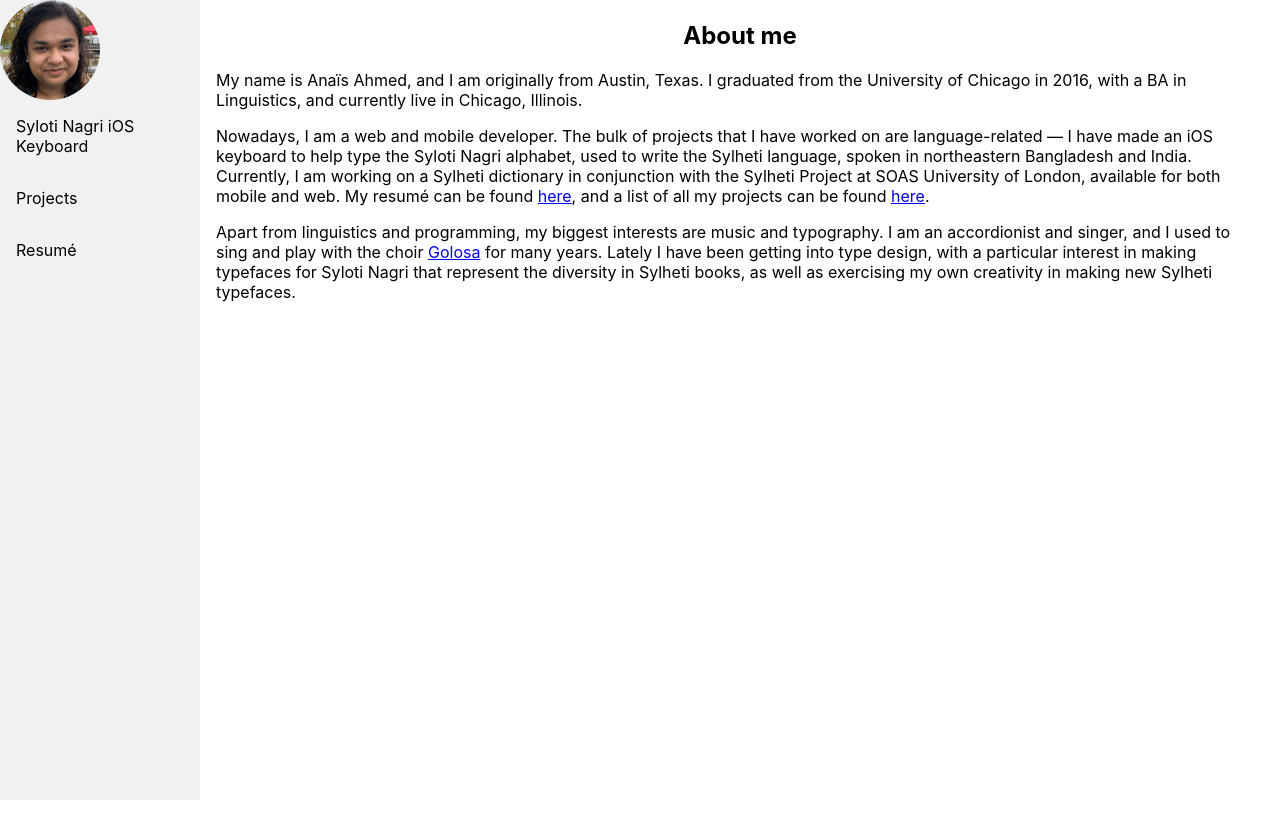
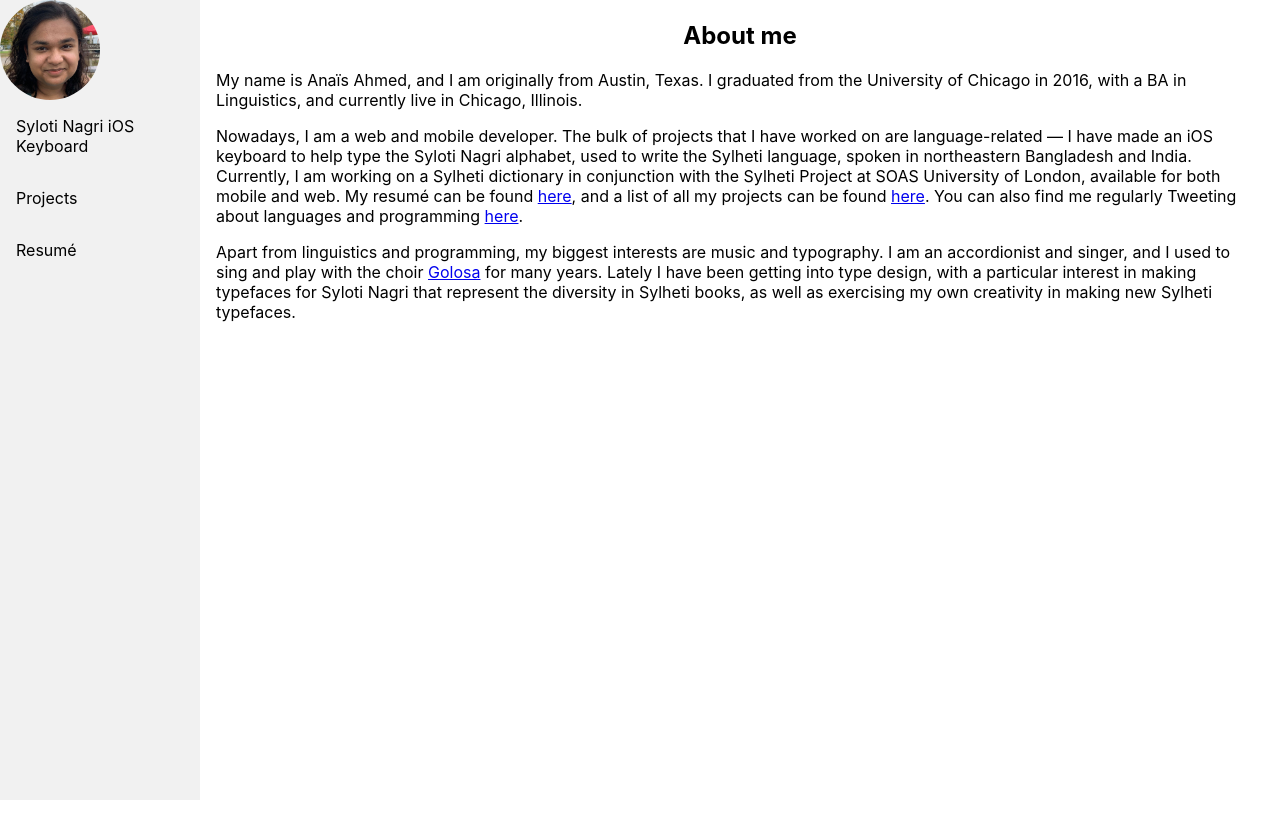
Before and after one commit to ananari/ananari-heroku, a React (Create React App) app: page / in a window 1280 px wide. Shown: the top 838 px of the page. Built offline with nearby package versions, Linux system fonts and the light colour scheme.

Commit message:
adds twitter

```diff
--- a/src/Home.js
+++ b/src/Home.js
@@ -20,6 +20,8 @@ function Home() {
                 University of London, available for both mobile and web. My
                 resumé can be found <a href={resumé} target="_blank" rel="noreferrer">here</a>,
                 and a list of all my projects can be found <a href="/projects">
+                here</a>. You can also find me regularly Tweeting about languages
+                and programming <a href="https://twitter.com/tramslinguistic">
                 here</a>.
              </p>
              <p>
```
Also changed, not shown: 2 other files (tests, documents, lock files or other folders).
